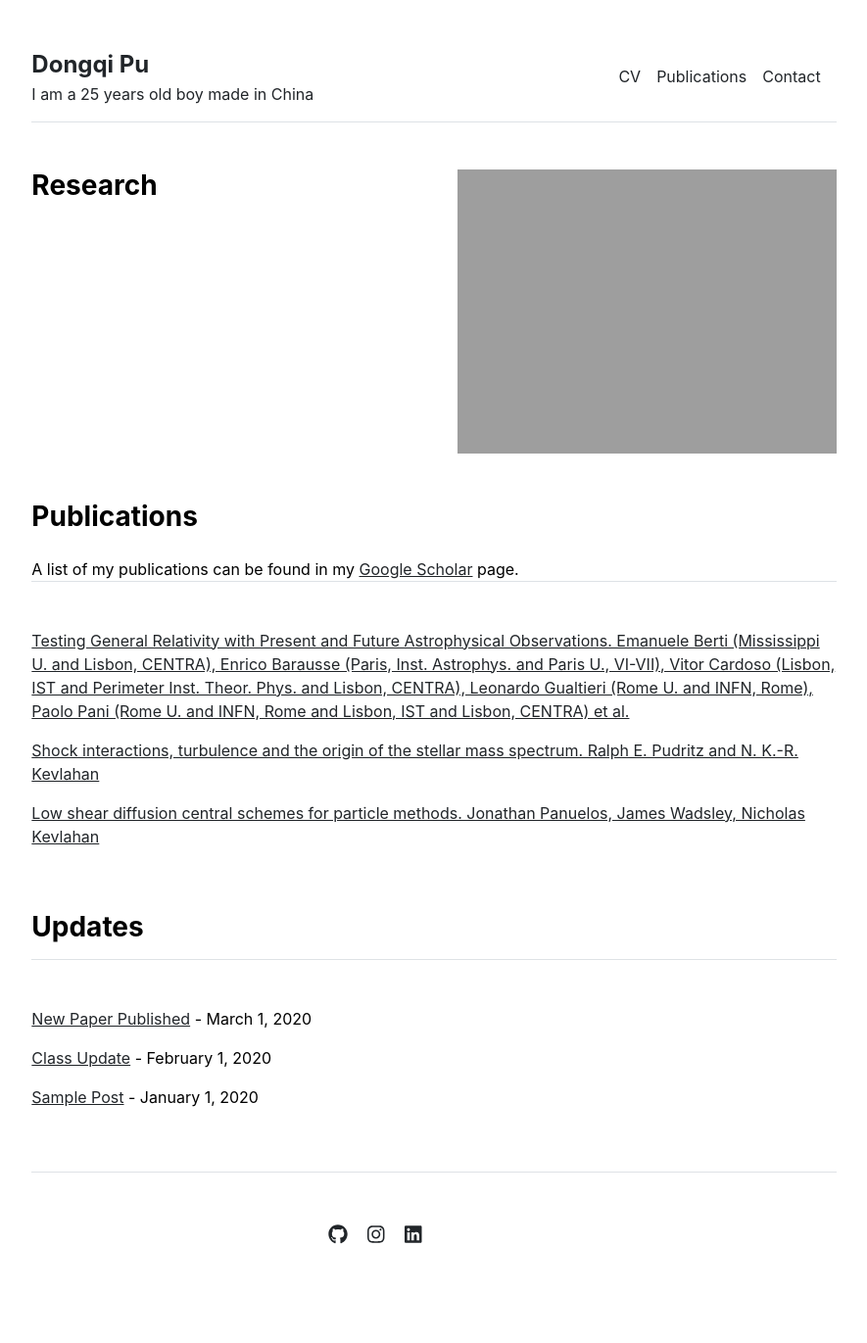
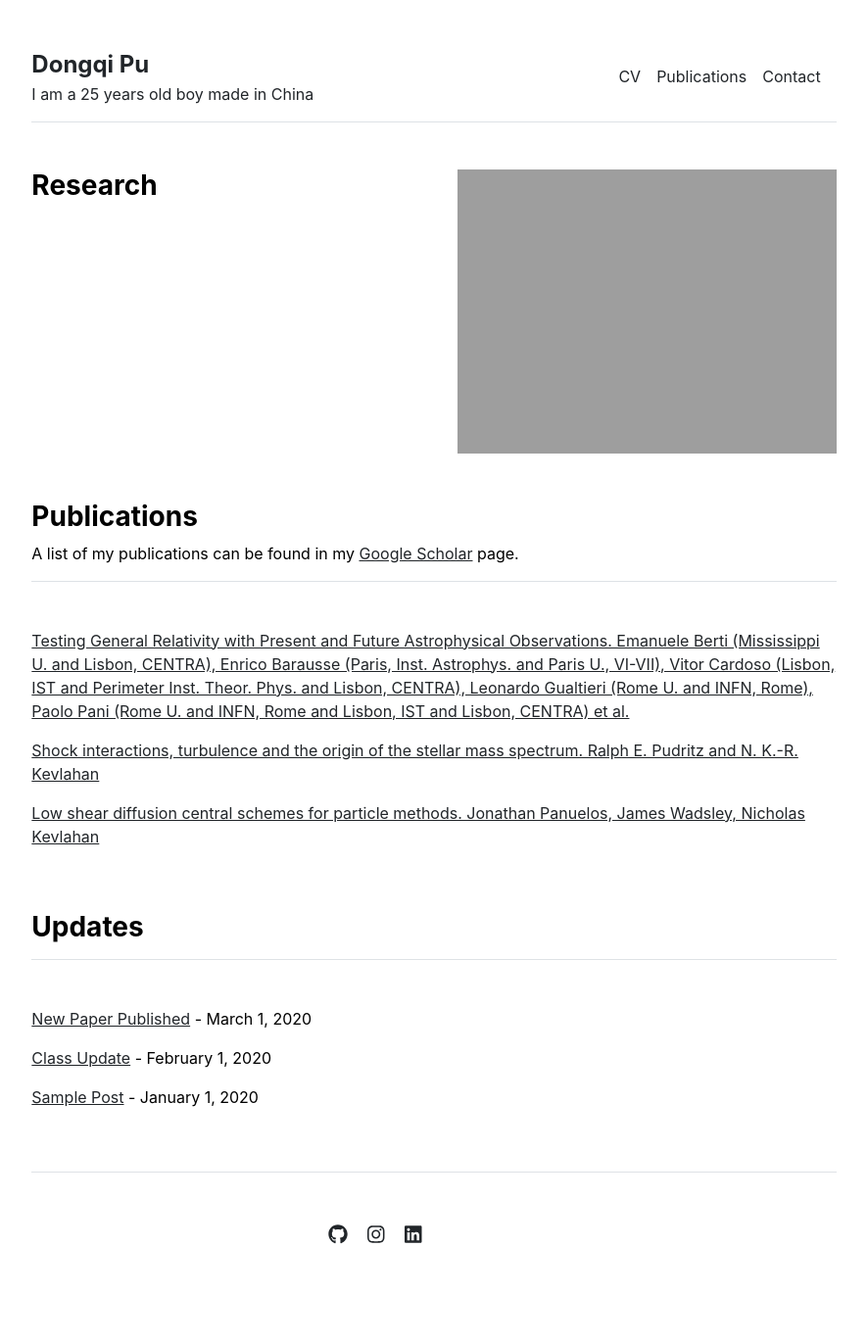
Before and after one commit to pudongqi/pudongqi.github.io, a Jekyll site: the page built from index.md, in a window 1280 px wide. Shown: the whole page at 98% size, without its empty margins (197-1082 px from the left). Built offline with Jekyll 4.4.1, drawn with Linux system fonts in a browser that asks for light colours.

Commit message:
no message

```diff
--- a/_includes/publications.html
+++ b/_includes/publications.html
@@ -1,7 +1,7 @@
 <div class="row g-5 mb-5">
   <div>
-    <h3 class="fw-bold pb-3">Publications</h3>
-    <p class="border-bottom mb-5">A list of my publications can be found in my
+    <h3 class="fw-bold">Publications</h3>
+    <p class="border-bottom pb-3 mb-5">A list of my publications can be found in my
         <a href="https://scholar.google.com/citations?user=19E9mYMAAAAJ&hl=en" target="_blank">Google Scholar</a> page.
     </p>
     {% if page.title == "Home" %}
```
